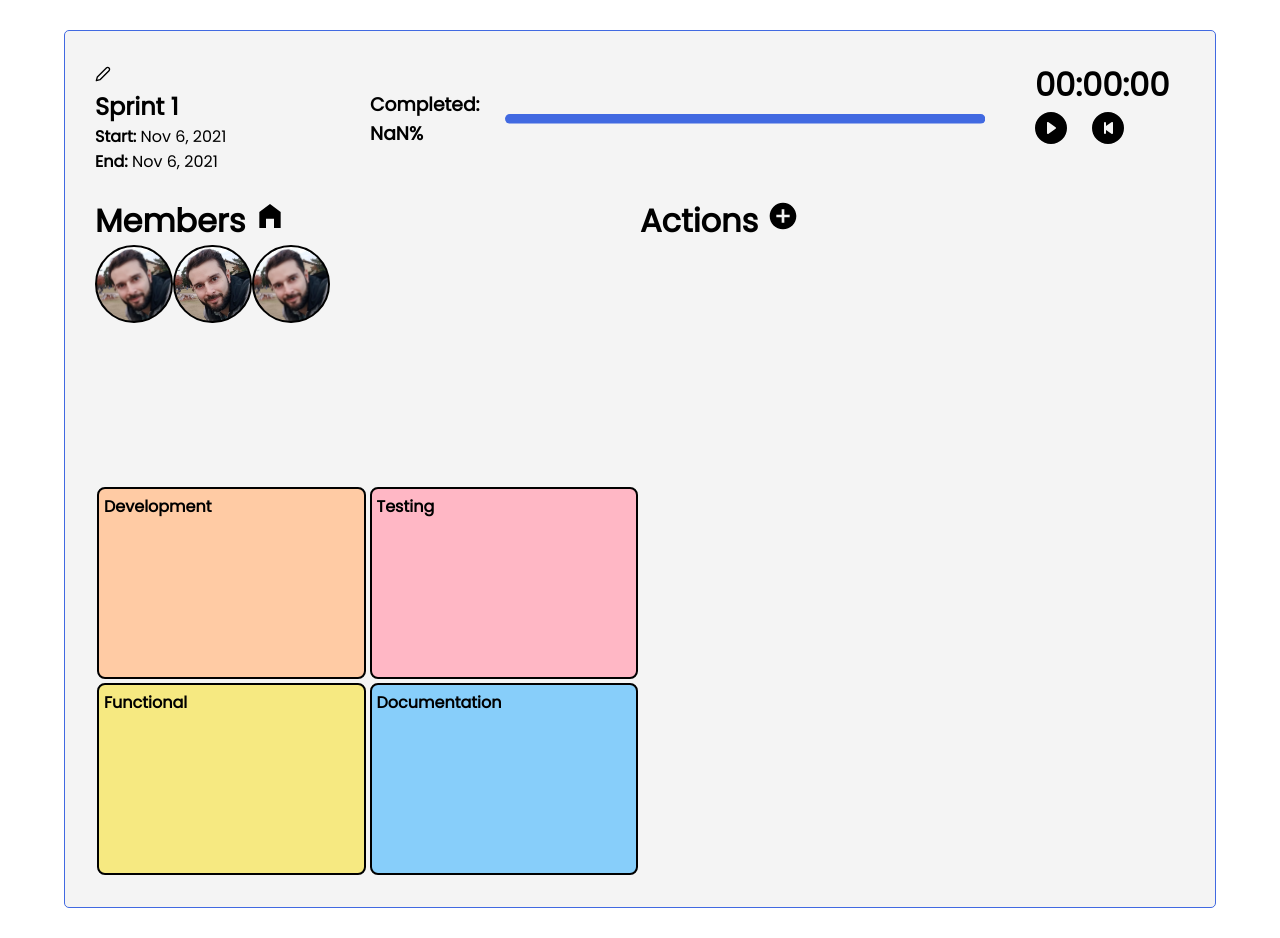
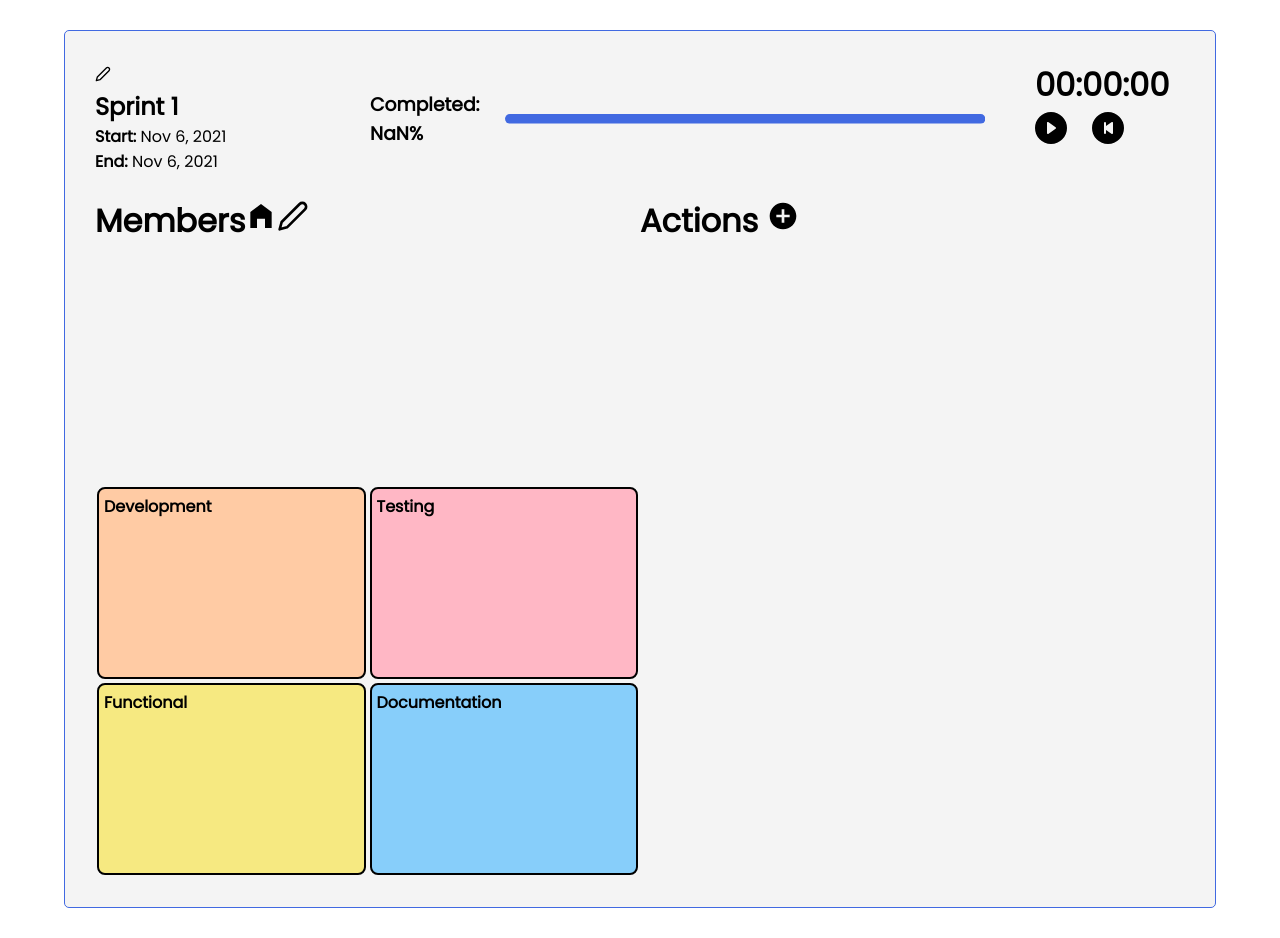
Before and after one commit to albertocaparros/dailys-board, a React (Create React App) app: page / in a window 1280 px wide. Built offline with nearby package versions, Linux system fonts and the light colour scheme.

Commit message:
Members add and delete functionality (no style)

```diff
--- a/src/components/contexts/MembersContext.js
+++ b/src/components/contexts/MembersContext.js
@@ -3,39 +3,14 @@ import { createContext, useState } from 'react';
 export const MembersContext = createContext();
 
 const MembersContextProvider = (props) => {
-  const localData = JSON.parse(localStorage.getItem('members')) || [
-    {
-      name: 'Alberto',
-      surname: 'Caparrós',
-      color: 'steelblue',
-      id: 0,
-      picture: '/alberto.png',
-      defaultPosition: { x: 0, y: 0 },
-    },
-    {
-      name: 'Alberto',
-      surname: 'Caparrós',
-      color: 'steelblue',
-      id: 1,
-      picture: '/alberto.png',
-      defaultPosition: { x: 0, y: 0 },
-    },
-    {
-      name: 'Alberto',
-      surname: 'Caparrós',
-      color: 'steelblue',
-      id: 2,
-      picture: '/alberto.png',
-      defaultPosition: { x: 0, y: 0 },
-    },
-  ];
+  const localData = JSON.parse(localStorage.getItem('members')) || [];
   let [members, setMembers] = useState(localData);
 
-  const editMember = (newMember) => {
+  const editMember = (editedMember) => {
     setMembers(
       members.map((oldMember) => {
-        if (newMember.id === oldMember.id) {
-          return newMember;
+        if (editedMember.id === oldMember.id) {
+          return editedMember;
         }
         return oldMember;
       })
@@ -45,8 +20,8 @@ const MembersContextProvider = (props) => {
       'members',
       JSON.stringify(
         members.map((oldMember) => {
-          if (newMember.id === oldMember.id) {
-            return newMember;
+          if (editedMember.id === oldMember.id) {
+            return editedMember;
           }
           return oldMember;
         })
@@ -70,12 +45,30 @@ const MembersContextProvider = (props) => {
     );
   };
 
+  const addMember = (newMember) => {
+    let newMembersArray = members;
+    newMembersArray.push(newMember);
+
+    setMembers(newMembersArray);
+    localStorage.setItem('members', JSON.stringify(newMembersArray));
+  };
+
+  const deleteMember = (id) => {
+    setMembers(members.filter((member) => member.id !== id));
+    localStorage.setItem(
+      'members',
+      JSON.stringify(members.filter((member) => member.id !== id))
+    );
+  };
+
   return (
     <MembersContext.Provider
       value={{
         editMember,
         members,
         homeMembers,
+        addMember,
+        deleteMember,
       }}>
       {props.children}
     </MembersContext.Provider>
--- a/src/components/members/Member.js
+++ b/src/components/members/Member.js
@@ -5,14 +5,7 @@ import { MembersContext } from '../contexts/MembersContext';
 const Member = ({ name, surname, color, picture, id, defaultPosition }) => {
   const { editMember } = useContext(MembersContext);
 
-  return (
-    <Draggable
-      axis='both'
-      position={{
-        x: defaultPosition.x,
-        y: defaultPosition.y,
-      }}
-      onStop={(e, data) => {
+  const handleStop = (e, data) => {
     editMember({
       name,
       surname,
@@ -21,18 +14,31 @@ const Member = ({ name, surname, color, picture, id, defaultPosition }) => {
       picture,
       defaultPosition: { x: data.x, y: data.y },
     });
+  };
+
+  return (
+    <>
+      <Draggable
+        axis='both'
+        position={{
+          x: defaultPosition.x,
+          y: defaultPosition.y,
+        }}
+        onStop={(e, data) => {
+          handleStop(e, data);
         }}
         defaultPosition={{ x: defaultPosition.x, y: defaultPosition.y }}>
         {picture !== '' ? (
           <div
             className='member picture'
-          style={{ backgroundImage: 'url(/img' + picture + ')' }}></div>
+            style={{ backgroundImage: 'url(' + picture + ')' }}></div>
         ) : (
           <div className='member' style={{ backgroundColor: color }}>
             <h2>{name[0] + surname[0]}</h2>
           </div>
         )}
       </Draggable>
+    </>
   );
 };
 
--- a/src/components/members/MembersArea.js
+++ b/src/components/members/MembersArea.js
@@ -1,30 +1,58 @@
 import Member from './Member';
-import { useContext } from 'react';
+import { useContext, useState } from 'react';
 import { MembersContext } from '../contexts/MembersContext';
-import { MdHomeFilled } from 'react-icons/md';
+import { MdHomeFilled, MdDelete } from 'react-icons/md';
+import { FiEdit, FiEdit2 } from 'react-icons/fi';
 
 const MembersArea = () => {
-  const { members, homeMembers } = useContext(MembersContext);
+  const { members, homeMembers, addMember, deleteMember } =
+    useContext(MembersContext);
+  const [editMode, setEditMode] = useState(false);
+  const [newMember] = useState({});
+
+  const toggleEdit = () => {
+    setEditMode(!editMode);
+  };
+
+  const saveNewMember = (e) => {
+    e.preventDefault();
+
+    var member = {
+      name: e.target.name.value,
+      surname: e.target.surname.value,
+      color: 'steelblue',
+      id: members.length !== 0 ? members[members.length - 1].id + 1 : 0,
+      picture: e.target.picture.value,
+      defaultPosition: { x: 0, y: 0 },
+    };
+
+    addMember(member);
+    homeMembers();
+  };
 
   return (
     <div className='membersArea'>
       <h1>
-        Members{' '}
+        Members
         <MdHomeFilled className='icon' onClick={homeMembers}></MdHomeFilled>
+        {!editMode && <FiEdit2 className='icon' onClick={toggleEdit} />}{' '}
+        {editMode && <FiEdit className='icon' onClick={toggleEdit} />}
       </h1>
       <div className='bench'>
         {members.map((member) => (
           <Member
             key={member.id}
             id={member.id}
-            member={member.name}
+            name={member.name}
             surname={member.surname}
             color={member.color}
             picture={member.picture}
             defaultPosition={member.defaultPosition}
+            editable={editMode}
           />
         ))}
       </div>
+      {!editMode && (
         <div className='workArea'>
           <div className='development area'>
             <b>Development</b>
@@ -39,6 +67,46 @@ const MembersArea = () => {
             <b>Documentation</b>
           </div>
         </div>
+      )}
+      {editMode && (
+        <>
+          <div>
+            <form onSubmit={saveNewMember}>
+              <h3>Add new member:</h3>
+              <input
+                name='name'
+                className='new-title'
+                value={newMember.name}
+                type='text'
+                placeholder='Name'></input>
+              <input
+                name='surname'
+                className='new-title'
+                value={newMember.surname}
+                type='text'
+                placeholder='Surname'></input>
+              <input
+                name='picture'
+                className='new-title'
+                value={newMember.picture}
+                type='text'
+                placeholder='Picture'></input>
+              <button type='submit'>Save</button>
+            </form>
+          </div>
+          <ul>
+            {members.map((member) => (
+              <li key={member.id}>
+                {member.name} {member.surname} - {member.id}{' '}
+                <MdDelete
+                  className='icon'
+                  onClick={() => deleteMember(member.id)}
+                />
+              </li>
+            ))}
+          </ul>
+        </>
+      )}
     </div>
   );
 };
```
Lines whose indentation alone changed are shown as unchanged.
